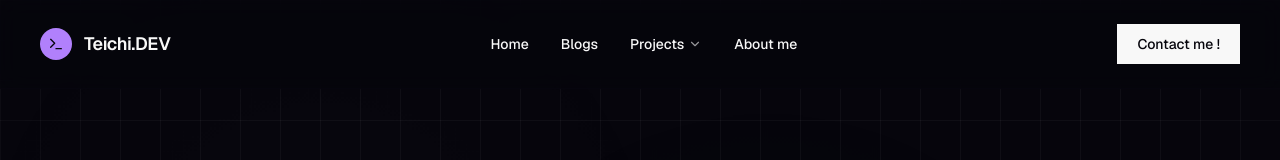
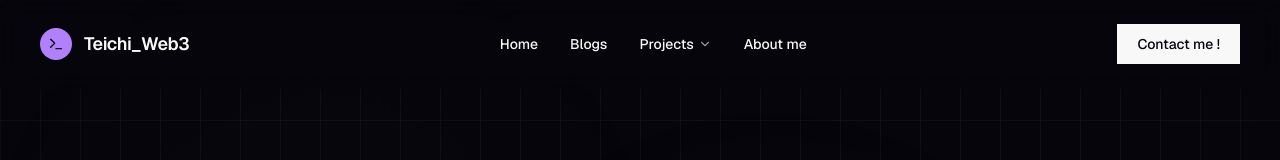
Before and after one commit to Tdat10052499/teichisite, a Next.js app: page / in a window 1280 px wide. Shown: the top 160 px of the page. Built offline with nearby package versions, Linux system fonts and the light colour scheme.

Commit message:
feat: add blog and project pages with initial route structure and UI implementation

```diff
--- a/app/blogs/page.tsx
+++ b/app/blogs/page.tsx
@@ -85,7 +85,7 @@ export default function Blogs() {
           <div className="w-8 h-8 rounded-full bg-accent flex items-center justify-center text-paper">
             <Terminal className="w-4 h-4" />
           </div>
-          <span className="font-display font-semibold text-lg tracking-tight">Teichi.DEV</span>
+          <span className="font-display font-semibold text-lg tracking-tight">Teichi_Web3</span>
         </div>
 
         <nav className="hidden md:flex items-center gap-8 font-sans text-sm font-medium">
--- a/app/page.tsx
+++ b/app/page.tsx
@@ -314,7 +314,7 @@ export default function Home() {
           <div className="w-8 h-8 rounded-full bg-accent flex items-center justify-center text-paper">
             <Terminal className="w-4 h-4" />
           </div>
-          <span className="font-display font-semibold text-lg tracking-tight">Teichi.DEV</span>
+          <span className="font-display font-semibold text-lg tracking-tight">Teichi_Web3</span>
         </div>
 
         <nav className="hidden md:flex items-center gap-8 font-sans text-sm font-medium">
--- a/app/projects/solana/page.tsx
+++ b/app/projects/solana/page.tsx
@@ -94,7 +94,7 @@ export default function SolanaProjects() {
           <div className="w-8 h-8 rounded-full bg-accent flex items-center justify-center text-paper">
             <Terminal className="w-4 h-4" />
           </div>
-          <span className="font-display font-semibold text-lg tracking-tight">Teichi.DEV</span>
+          <span className="font-display font-semibold text-lg tracking-tight">Teichi_Web3</span>
         </div>
 
         <nav className="hidden md:flex items-center gap-8 font-sans text-sm font-medium">
--- a/app/projects/sui/page.tsx
+++ b/app/projects/sui/page.tsx
@@ -94,7 +94,7 @@ export default function SuiProjects() {
           <div className="w-8 h-8 rounded-full bg-accent flex items-center justify-center text-paper">
             <Terminal className="w-4 h-4" />
           </div>
-          <span className="font-display font-semibold text-lg tracking-tight">Teichi.DEV</span>
+          <span className="font-display font-semibold text-lg tracking-tight">Teichi_Web3</span>
         </div>
 
         <nav className="hidden md:flex items-center gap-8 font-sans text-sm font-medium">
```
